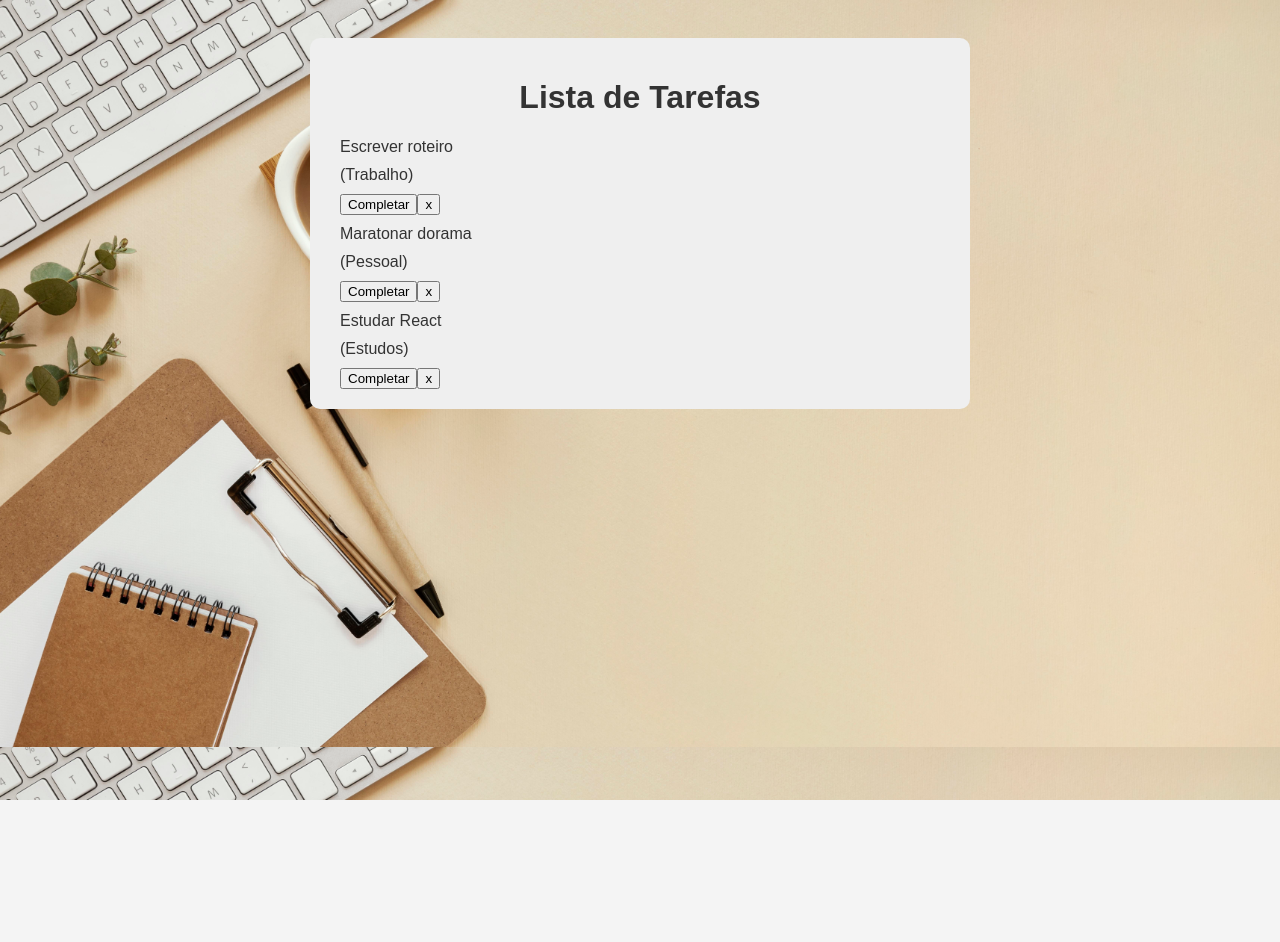
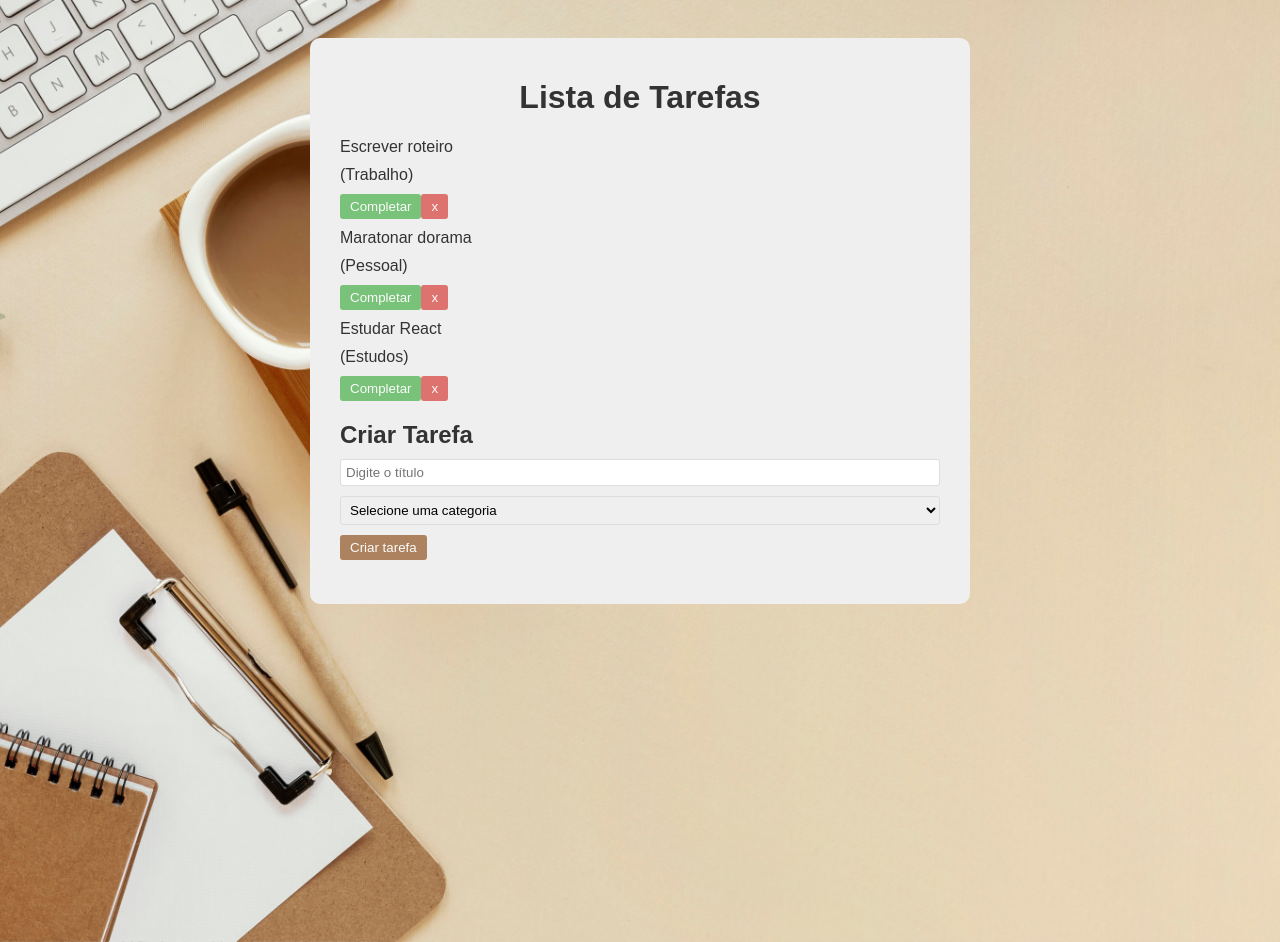
Before and after one commit to malummartiins/todo, a React (Vite) app: page / in a window 1280 px wide. Before the commit the page ends 800 px from the top, so only its background shows below. Built offline with nearby package versions, Linux system fonts and the light colour scheme.

Commit message:
ajustando formulario

```diff
--- a/src/App.css
+++ b/src/App.css
@@ -32,3 +32,39 @@
 input{
   box-sizing: border-box;
 }
+
+button{
+  background-color: #9d673a;
+  color: #fff;
+  padding: 5px 10px;
+  border: none;
+  border-radius: 3px;
+  cursor: pointer;
+  opacity: .8;
+  transition: .3s;
+}
+
+button:hover{
+  opacity: 1;
+}
+
+.complete{
+  background-color: #5cb85c;
+}
+
+.remove{
+  background-color: #d9534f;
+}
+
+.todo-form{
+  padding-bottom: 1.5rem;
+}
+
+input, select{
+  padding: 5px;
+  margin-bottom: 10px;
+  border: 1px solid #ddd;
+  border-radius: 3px;
+  width: 100%;
+
+}
--- a/src/App.jsx
+++ b/src/App.jsx
@@ -1,7 +1,8 @@
 import { useState } from 'react'
 
 import "./App.css";
-
+import Todo from './components/Todo';
+import TodoForm from './components/TodoForm';
 
 function App() {
   const [todos, setTodos] = useState([
@@ -23,27 +24,24 @@
       category: "Estudos",
       isCompleted: false,
     }
-  ])
+  ]);
 
-  return <div className='app'>
+const addTodo = (text, category) => {
+
+}
+
+
+  return (
+    <div className='app'>
     <h1>Lista de Tarefas</h1>
     <div className='todo-list'>
       {todos.map((todo) => (
-        <div className="todo">
-          <div className="content">
-              <p>{todo.text}</p>
-              <p className="category">
-                ({todo.category})
-                </p>
-          </div>
-          <div>
-            <button>Completar</button>
-            <button>x</button>
-          </div>
-        </div>
+        <Todo key={todo.id} todo={todo} />
       ))}
     </div>
+    <TodoForm />
   </div>
+  );
 }
 
 export default App
--- /dev/null
+++ b/src/components/Todo.jsx
@@ -0,0 +1,20 @@
+import React from 'react'
+
+const Todo = ({todo}) => {
+  return (
+    <div className="todo">
+    <div className="content">
+        <p>{todo.text}</p>
+        <p className="category">
+          ({todo.category})
+          </p>
+    </div>
+    <div>
+      <button className='complete'>Completar</button>
+      <button className='remove'>x</button>
+    </div>
+  </div>
+  )
+}
+
+export default Todo
--- /dev/null
+++ b/src/components/TodoForm.jsx
@@ -0,0 +1,36 @@
+import { useState } from "react";
+
+const TodoForm = () =>{
+    const [value, setValue] = useState("")
+    const [category, setCategory] = useState("")
+
+    const handleSubmit = (e) =>{
+        e.preventDefault();
+        if(!value || !category) return;
+        //add todo
+
+        //limpar campos
+        setValue("");
+        setCategory("");
+    }
+
+    return <div className='todo-form'>
+        <h2>Criar Tarefa</h2>
+        <form onSubmit={handleSubmit}>
+            <input type='text' placeholder='Digite o título'
+            value={value}
+            onChange={(e) => setValue(e.target.value)}
+            />
+
+            <select value={category}  onChange={(e) => setCategory(e.target.value)}>
+                <option value="">Selecione uma categoria</option>
+                <option value="Trabalho">Trabalho</option>
+                <option value="Pessoal">Pessoal</option>
+                <option value="Estudos">Estudos</option>
+            </select>
+            <button type='submit'>Criar tarefa</button>
+        </form>
+    </div>
+};
+
+export default TodoForm;
```
